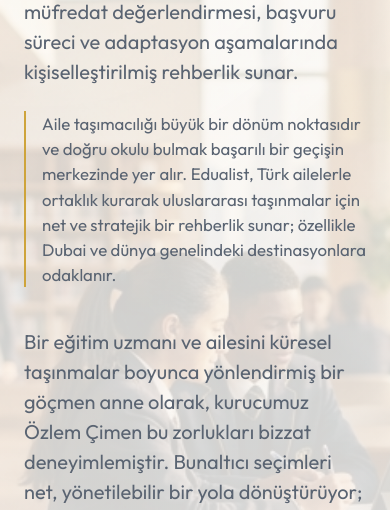
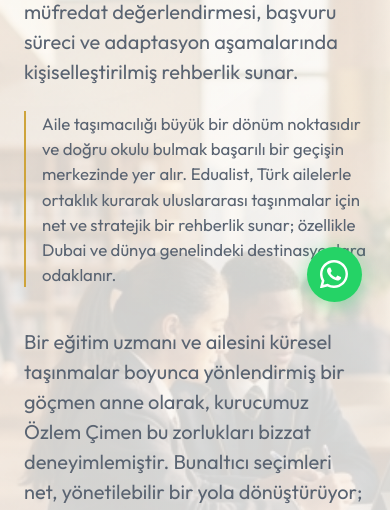
Before and after one commit to okancimen/Edualist, a PHP site: page /tr/ in a window 390 px wide; the page is wider, and only the part inside the window is pictured. Shown: the part 514-1024 px from the top of that part. Run offline with PHP 8.4, Linux system fonts and the light colour scheme.

Commit message:
Add sticky WhatsApp button to all pages
Fixed bottom-right button with green WhatsApp branding, label visible
on desktop, icon-only pill on mobile (<480px).

Co-Authored-By: Claude Sonnet 4.6 <noreply@anthropic.com>

```diff
--- a/httpdocs/styles.css
+++ b/httpdocs/styles.css
@@ -1666,3 +1666,42 @@ html[lang="en"] .tr-only {
   50% { box-shadow: 0 0 0 15px hsla(43, 60%, 52%, 0.3); }
   100% { box-shadow: 0 0 0 30px hsla(43, 60%, 52%, 0); }
 }
+
+/* ── Sticky WhatsApp Button ── */
+.whatsapp-sticky {
+  position: fixed;
+  bottom: 1.75rem;
+  right: 1.75rem;
+  z-index: 9999;
+  display: flex;
+  align-items: center;
+  gap: 0.6rem;
+  background: #25d366;
+  color: #fff;
+  text-decoration: none;
+  padding: 0.75rem 1.25rem 0.75rem 1rem;
+  border-radius: 50px;
+  box-shadow: 0 4px 20px rgba(37, 211, 102, 0.45);
+  font-size: 0.95rem;
+  font-weight: 600;
+  transition: transform 0.2s ease, box-shadow 0.2s ease;
+}
+
+.whatsapp-sticky:hover {
+  transform: translateY(-3px);
+  box-shadow: 0 8px 28px rgba(37, 211, 102, 0.55);
+}
+
+.whatsapp-sticky svg {
+  flex-shrink: 0;
+}
+
+@media (max-width: 480px) {
+  .whatsapp-sticky {
+    padding: 0.85rem;
+    border-radius: 50%;
+  }
+  .whatsapp-sticky-label {
+    display: none;
+  }
+}
--- a/httpdocs/tr/index.html
+++ b/httpdocs/tr/index.html
@@ -1112,6 +1112,16 @@
     </div>
   </dialog>
 
+  <!-- Sticky WhatsApp Button -->
+  <a href="https://wa.me/971502709379" target="_blank" rel="noopener noreferrer"
+     class="whatsapp-sticky" aria-label="WhatsApp ile yazın">
+    <svg xmlns="http://www.w3.org/2000/svg" viewBox="0 0 24 24" fill="currentColor" width="28" height="28">
+      <path d="M17.472 14.382c-.297-.149-1.758-.867-2.03-.967-.273-.099-.471-.148-.67.15-.197.297-.767.966-.94 1.164-.173.199-.347.223-.644.075-.297-.15-1.255-.463-2.39-1.475-.883-.788-1.48-1.761-1.653-2.059-.173-.297-.018-.458.13-.606.134-.133.298-.347.446-.52.149-.174.198-.298.298-.497.099-.198.05-.371-.025-.52-.075-.149-.669-1.612-.916-2.207-.242-.579-.487-.5-.669-.51-.173-.008-.371-.01-.57-.01-.198 0-.52.074-.792.372-.272.297-1.04 1.016-1.04 2.479 0 1.462 1.065 2.875 1.213 3.074.149.198 2.096 3.2 5.077 4.487.709.306 1.262.489 1.694.625.712.227 1.36.195 1.871.118.571-.085 1.758-.719 2.006-1.413.248-.694.248-1.289.173-1.413-.074-.124-.272-.198-.57-.347z"/>
+      <path d="M12 0C5.373 0 0 5.373 0 12c0 2.126.553 4.122 1.523 5.854L.057 23.57a.5.5 0 0 0 .611.611l5.718-1.466A11.95 11.95 0 0 0 12 24c6.627 0 12-5.373 12-12S18.627 0 12 0zm0 21.9a9.9 9.9 0 0 1-5.042-1.377l-.361-.214-3.741.98.999-3.648-.235-.374A9.86 9.86 0 0 1 2.1 12C2.1 6.533 6.533 2.1 12 2.1S21.9 6.533 21.9 12 17.467 21.9 12 21.9z"/>
+    </svg>
+    <span class="whatsapp-sticky-label">WhatsApp</span>
+  </a>
+
   <!-- Script File -->
   <script src="../app.js"></script>
 </body>
```
Also changed, not shown: httpdocs/en/index.html (+10 -0 lines).
